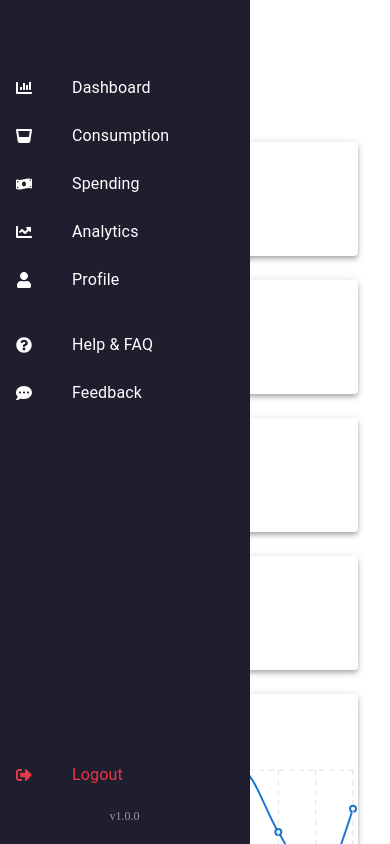
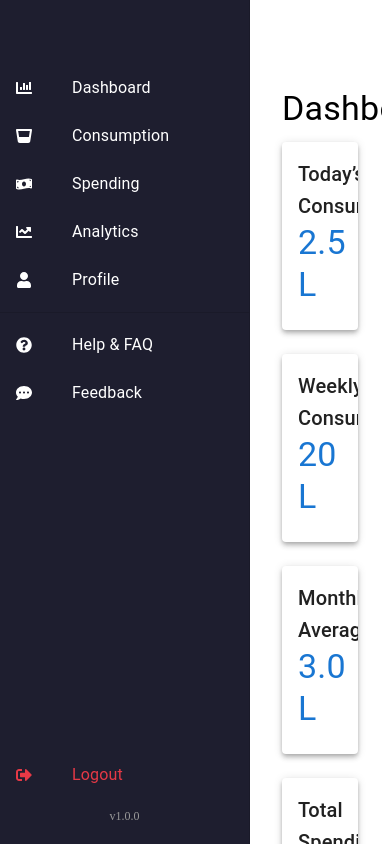
Before and after one commit to ScreamingOpossum/coca-cola-addicktion, a React (Create React App) app in the folder frontend/: page /dashboard in a window 390 px wide. Shown: the top 844 px of the page. Built offline with nearby package versions, Linux system fonts and the light colour scheme; sample sign-in values are in the browser's storage.

Commit message:
fix: Adjusted dashboard layout and fixed sidebar overlapping issue

```diff
--- a/frontend/src/components/Sidebar/Sidebar.css
+++ b/frontend/src/components/Sidebar/Sidebar.css
@@ -6,11 +6,24 @@
     color: #ffffff;
     display: flex;
     flex-direction: column;
-    position: fixed;
+    position: fixed; /* Fixed position */
     left: 0;
     top: 0;
     padding: 20px;
     box-shadow: 2px 0 5px rgba(0, 0, 0, 0.1);
+    z-index: 1000; /* Stay above content */
+    overflow-y: auto; /* Enable scrolling for long sidebars */
+}
+
+/* Content Container */
+.content {
+    margin-left: 250px; /* Push content to the right */
+    padding: 20px; /* Inner padding */
+    width: calc(100% - 250px); /* Dynamic width based on sidebar */
+    height: 100vh; /* Full height for content */
+    overflow-y: auto; /* Enable scrolling for overflowing content */
+    box-sizing: border-box; /* Include padding in size calculation */
+    transition: all 0.3s ease; /* Smooth resizing */
 }
 
 /* Logo Section */
@@ -95,3 +108,44 @@
     font-size: 12px;
     color: #999;
 }
+
+/* Mobile Responsiveness */
+@media (max-width: 768px) {
+    .sidebar {
+        width: 0; /* Collapse sidebar */
+        padding: 0;
+        overflow: hidden;
+        transition: width 0.3s ease; /* Smooth collapse animation */
+    }
+
+    .sidebar.open {
+        width: 250px; /* Expand sidebar when toggled */
+        padding: 20px;
+        overflow-y: auto; /* Enable scroll for long content */
+    }
+
+    .content {
+        margin-left: 0; /* Full width content */
+        width: 100%;
+        transition: all 0.3s ease;
+    }
+
+    .content.shifted {
+        margin-left: 250px; /* Push content when sidebar is open */
+        width: calc(100% - 250px);
+    }
+}
+
+/* Sidebar Toggle Button */
+.sidebar-toggle {
+    position: fixed;
+    top: 15px;
+    left: 15px;
+    background: #e63946;
+    color: white;
+    padding: 10px;
+    border: none;
+    cursor: pointer;
+    z-index: 1100; /* Above sidebar */
+    border-radius: 5px;
+}
--- a/frontend/src/pages/Dashboard.js
+++ b/frontend/src/pages/Dashboard.js
@@ -6,9 +6,17 @@ import {
   Typography,
   Box,
   Toolbar,
-  useTheme
+  useTheme,
 } from "@mui/material";
-import { LineChart, Line, CartesianGrid, XAxis, YAxis, Tooltip, ResponsiveContainer } from "recharts";
+import {
+  LineChart,
+  Line,
+  CartesianGrid,
+  XAxis,
+  YAxis,
+  Tooltip,
+  ResponsiveContainer,
+} from "recharts";
 
 // Mock data for the chart
 const data = [
@@ -30,9 +38,11 @@ export default function Dashboard() {
       component="main"
       sx={{
         flexGrow: 1,
-        p: 3, // Consistent padding for spacing
-        minHeight: "100vh", // Ensure the full viewport height is utilized
-        backgroundColor: theme.palette.background.default, // Adapt to theme background
+        p: 3, // Padding for consistent spacing
+        marginLeft: "250px", // Push content right to avoid overlap
+        minHeight: "100vh", // Full height
+        overflowY: "auto", // Scroll content if too long
+        backgroundColor: theme.palette.background.default, // Dynamic background
       }}
     >
       {/* Toolbar Spacer for Sidebar */}
@@ -69,7 +79,7 @@ export default function Dashboard() {
           </Card>
         </Grid>
 
-        {/* Monthly Average (Placeholder Example) */}
+        {/* Monthly Average */}
         <Grid item xs={12} sm={6} md={3}>
           <Card elevation={4}>
             <CardContent>
@@ -81,7 +91,7 @@ export default function Dashboard() {
           </Card>
         </Grid>
 
-        {/* Spending Overview (Placeholder Example) */}
+        {/* Total Spending */}
         <Grid item xs={12} sm={6} md={3}>
           <Card elevation={4}>
             <CardContent>
@@ -100,12 +110,11 @@ export default function Dashboard() {
               <Typography variant="h6" gutterBottom>
                 Weekly Trends
               </Typography>
-              {/* Responsive Container for Chart */}
               <Box
                 sx={{
                   width: "100%",
                   height: 350, // Fixed height for consistent scaling
-                  padding: 2, // Adds spacing within the chart container
+                  padding: 2, // Adds spacing inside chart
                 }}
               >
                 <ResponsiveContainer width="100%" height="100%">
```
